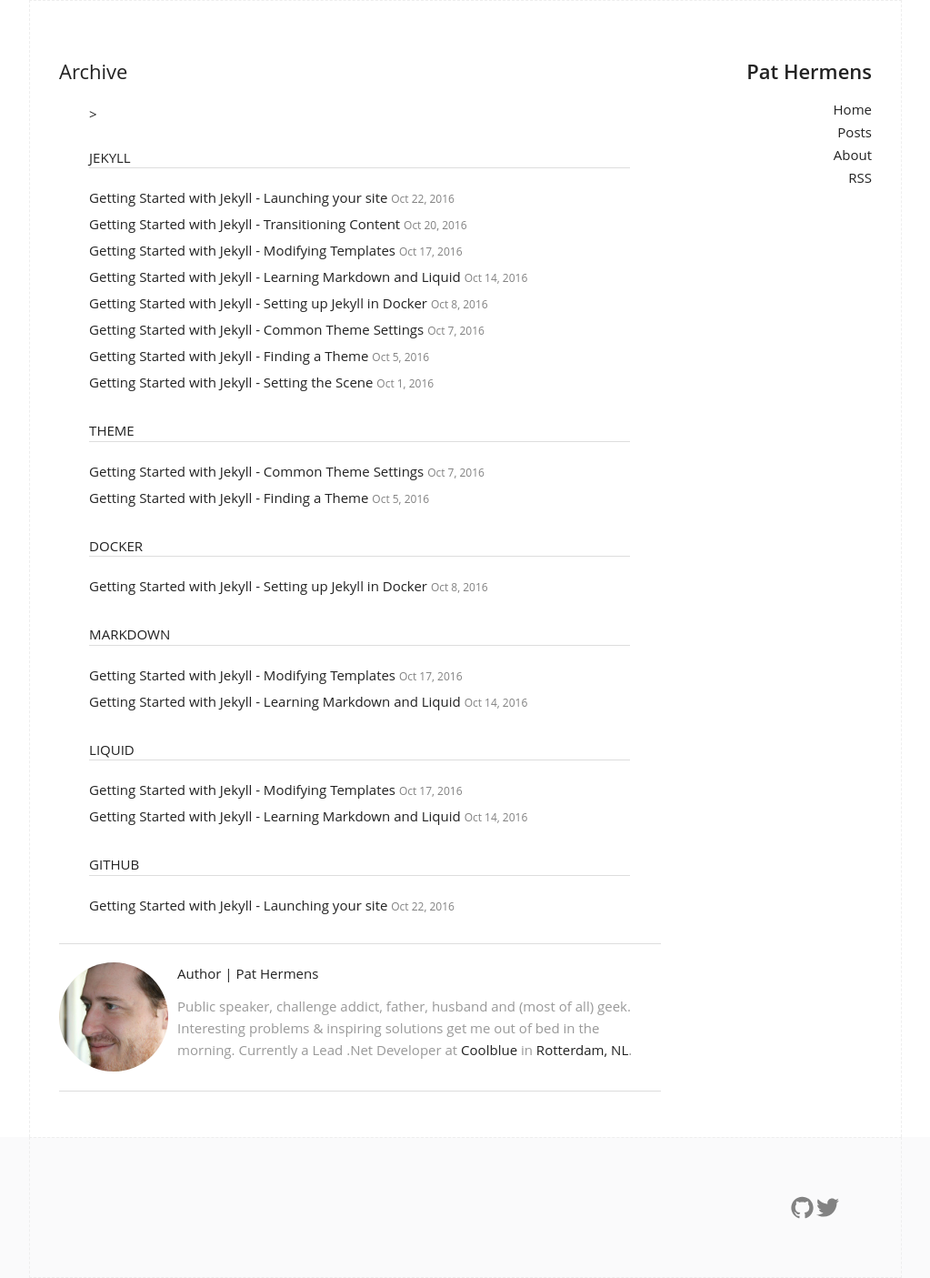
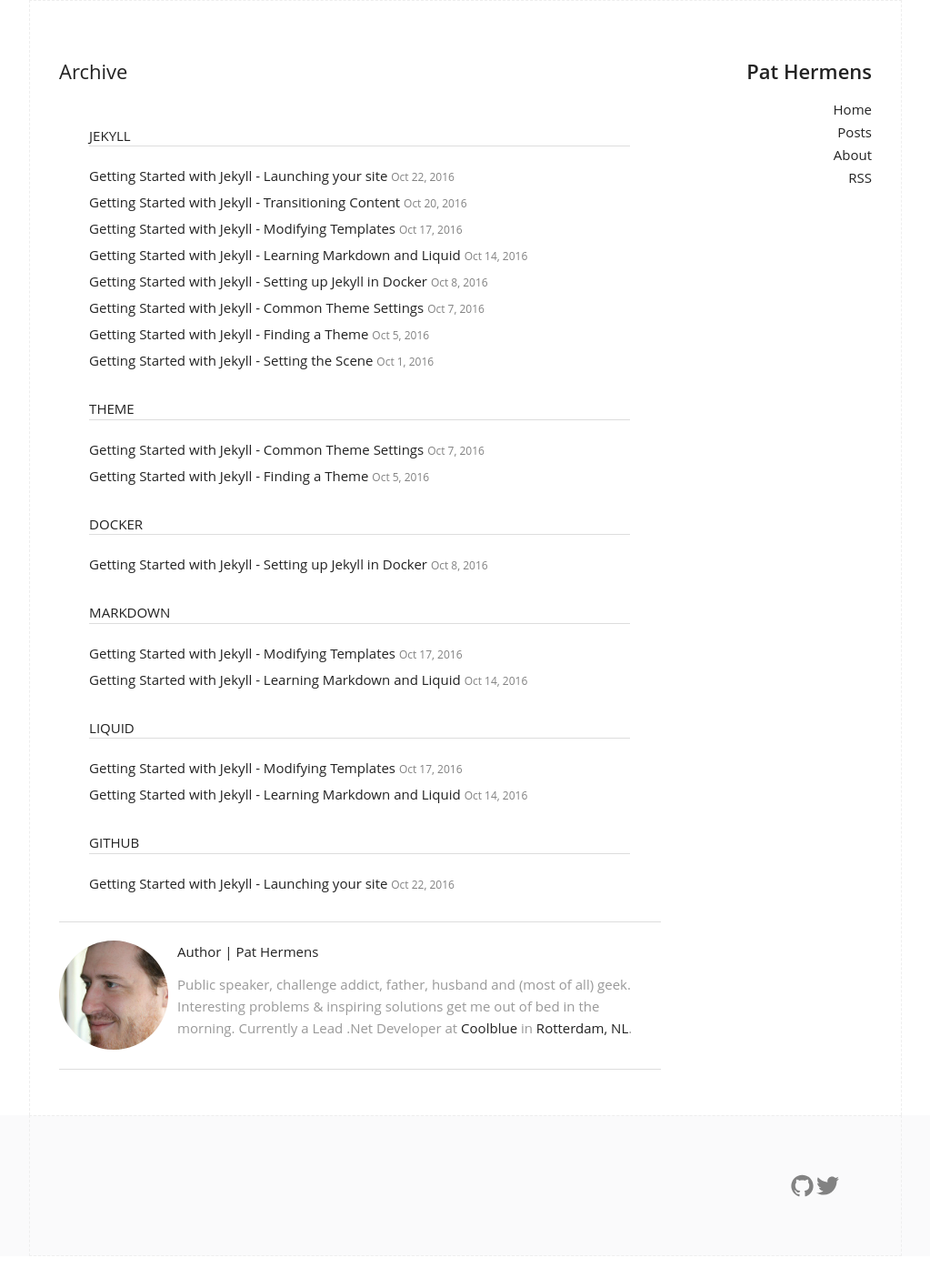
Before and after one commit to PHeonix25/PHeonix25.github.io, a Jekyll site: the page built from archive.html, in a window 1280 px wide. Shown: the whole page at 91% size, without its empty margins (128-1151 px from the left). Built offline with Jekyll 4.4.1, drawn with Linux system fonts in a browser that asks for light colours; after the commit the page ends 1381 px from its top, so only the background shows below that.

Commit message:
Tidying the archive page layout

```diff
--- a/archive.html
+++ b/archive.html
@@ -7,23 +7,18 @@ title: Archive
 
   <h2>Archive</h2>
 
-  <section class="archive_list" itemscope itemtype="http://schema.org/Blog">>
+  <section class="archive_list" itemscope itemtype="http://schema.org/Blog">
     {% for category in site.categories %}
-
       <div class="category-name">
         <h2>{{ category | first }}</h2>
       </div>
       {% for post in category.last %}
-
         <div class="post_title" itemscope itemtype="http://schema.org/BlogPosting">
           <a href="{{ post.url | prepend: site.baseurl }}" itemprop="url"><span itemprop="name headline">{{ post.title}}</span></a>
           <span class="post-meta date"><time itemprop="datePublished" datetime="{{ post.date | date_to_xmlschema }}">{{ post.date | date: "%b %-d, %Y" }}</time></span>
         </div>
-
       {% endfor %}
-
     {% endfor %}
-
   </section>
 
   <footer class="article-footer" mar>
```
Lines whose indentation alone changed are shown as unchanged.
